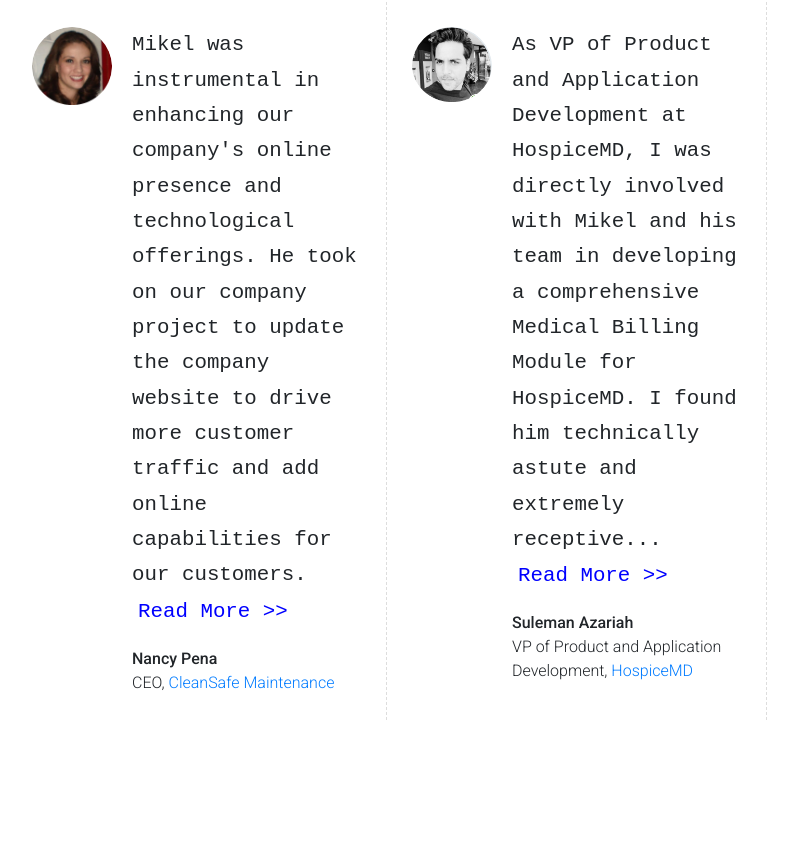
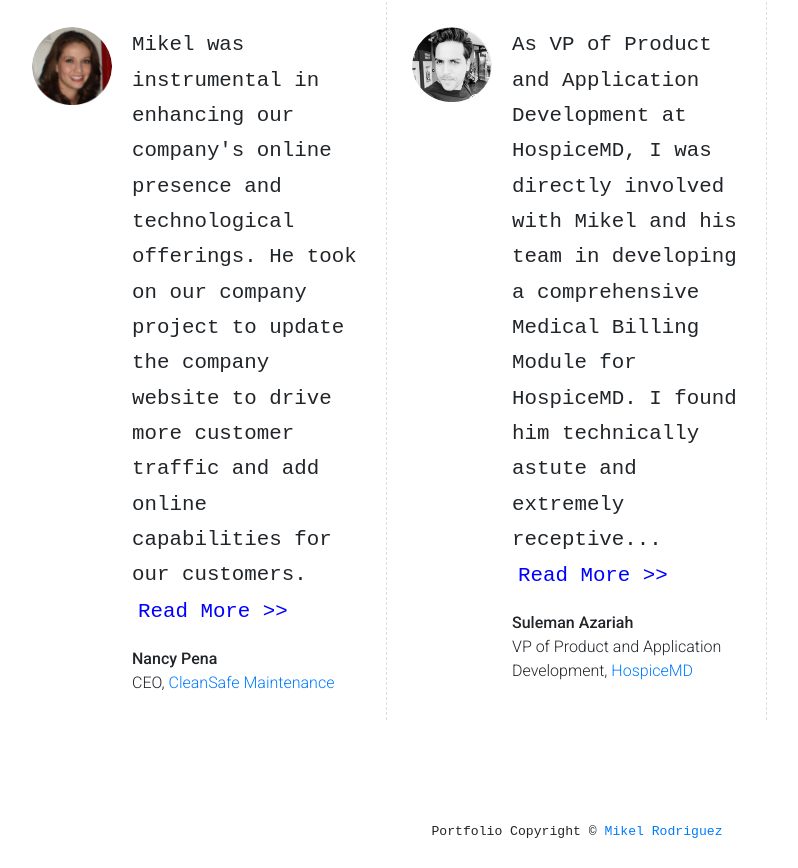
Before and after one commit to MikelTafalla/mikelrv, a React (Create React App) app: page /portfolio in a window 1280 px wide. Shown: the part 952-1820 px from the top of the page, without its empty margins (63-861 px from the left). Before the commit the page ends 1747 px from the top, so only its background shows below. Built offline with nearby package versions, Linux system fonts and the light colour scheme.

Commit message:
adds footer copyright

```diff
--- a/src/App.js
+++ b/src/App.js
@@ -18,7 +18,6 @@ function App() {
         <Route exact path="/about" component={AboutPG} />
         <Route exact path="/case_study" component={CaseStudyPG} />
         <Route exact path="/contact" component={ContactPG} />
-      {/* <Footer /> */}
     </div>
 
   </Router>
--- /dev/null
+++ b/src/components/footer.css
@@ -0,0 +1,5 @@
+.footer {
+    font-family: monospace;
+    font-size: 15px;
+    line-height: 1.7;
+}
--- /dev/null
+++ b/src/components/footer.js
@@ -0,0 +1,14 @@
+import React from "react";
+import "./footer.css";
+
+const Footer = () => {
+
+    return (
+        <React.Fragment>
+            <footer class="footer text-center py-4">
+			    <small class="copyright">Portfolio Copyright &copy; <a href="https://github.com/MikelTafalla/mikelrv" target="_blank" rel="noreferrer">Mikel Rodriguez</a></small>
+		    </footer>
+        </React.Fragment>
+    )
+}
+export default Footer;
--- a/src/pages/aboutPg.js
+++ b/src/pages/aboutPg.js
@@ -1,11 +1,13 @@
 import React from "react";
-import About from "../components/about"
+import About from "../components/about";
+import Footer from "../components/footer";
 
 const AboutPage = () => {
 
     return (
         <React.Fragment>
             <About />
+            <Footer />
         </React.Fragment>
     )
 }
--- a/src/pages/contactPg.js
+++ b/src/pages/contactPg.js
@@ -1,6 +1,7 @@
 import React from "react";
 import Contact from "../components/contact";
 import Navbar from "../components/navbar";
+import Footer from "../components/footer";
 
 const ContactPage = () => {
 
@@ -8,6 +9,7 @@ const ContactPage = () => {
         <React.Fragment>
             <Navbar/>
             <Contact />
+            <Footer />
         </React.Fragment>
     )
 }
--- a/src/pages/portfolioPg.js
+++ b/src/pages/portfolioPg.js
@@ -1,11 +1,13 @@
 import React from "react";
-import Portfolio from "../components/portfolio"
+import Portfolio from "../components/portfolio";
+import Footer from "../components/footer";
 
 const PortfolioPage = () => {
 
     return (
         <React.Fragment>
             <Portfolio />
+            <Footer />
         </React.Fragment>
     )
 }
```
Also changed, not shown: 1 other file (tests, documents, lock files or other folders).
